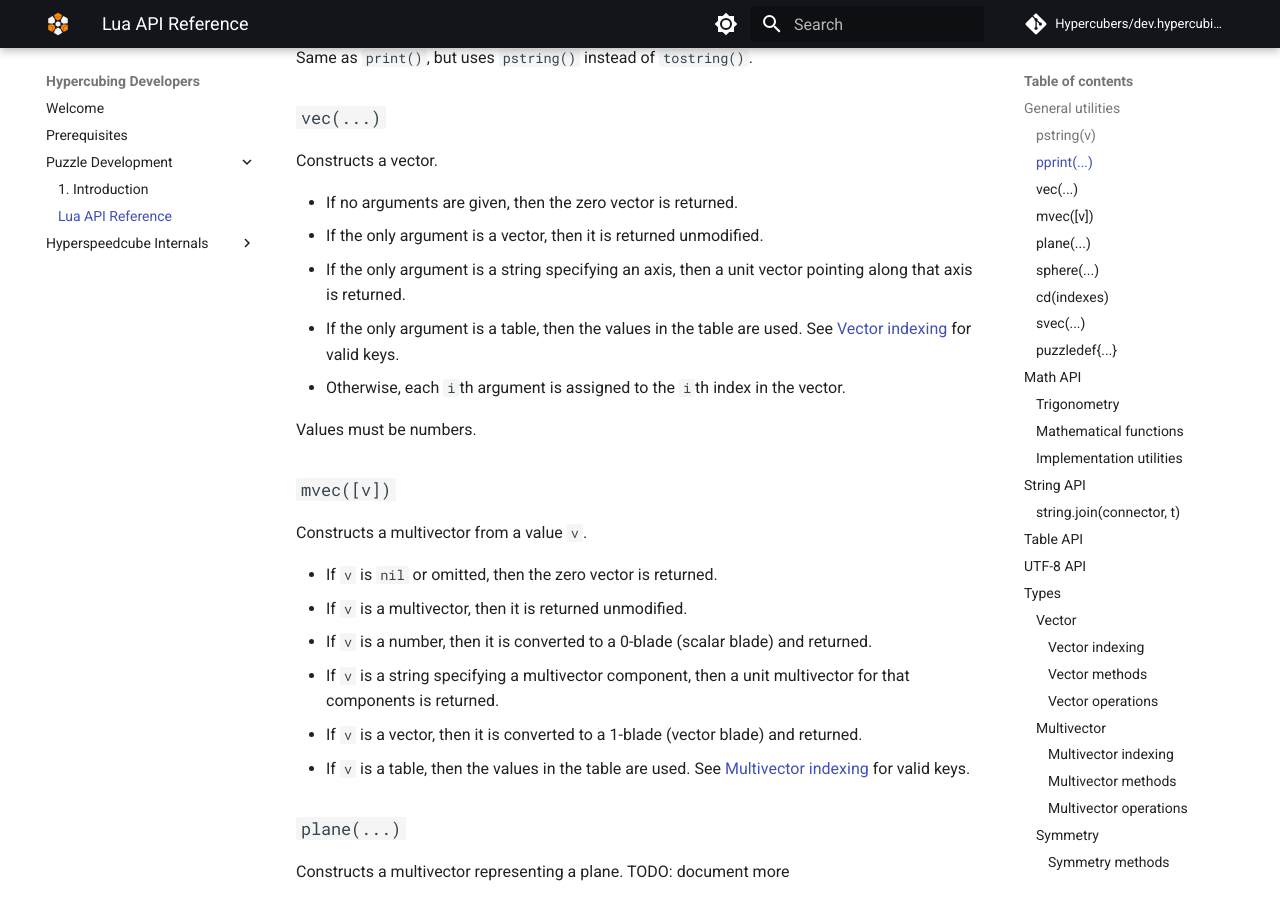
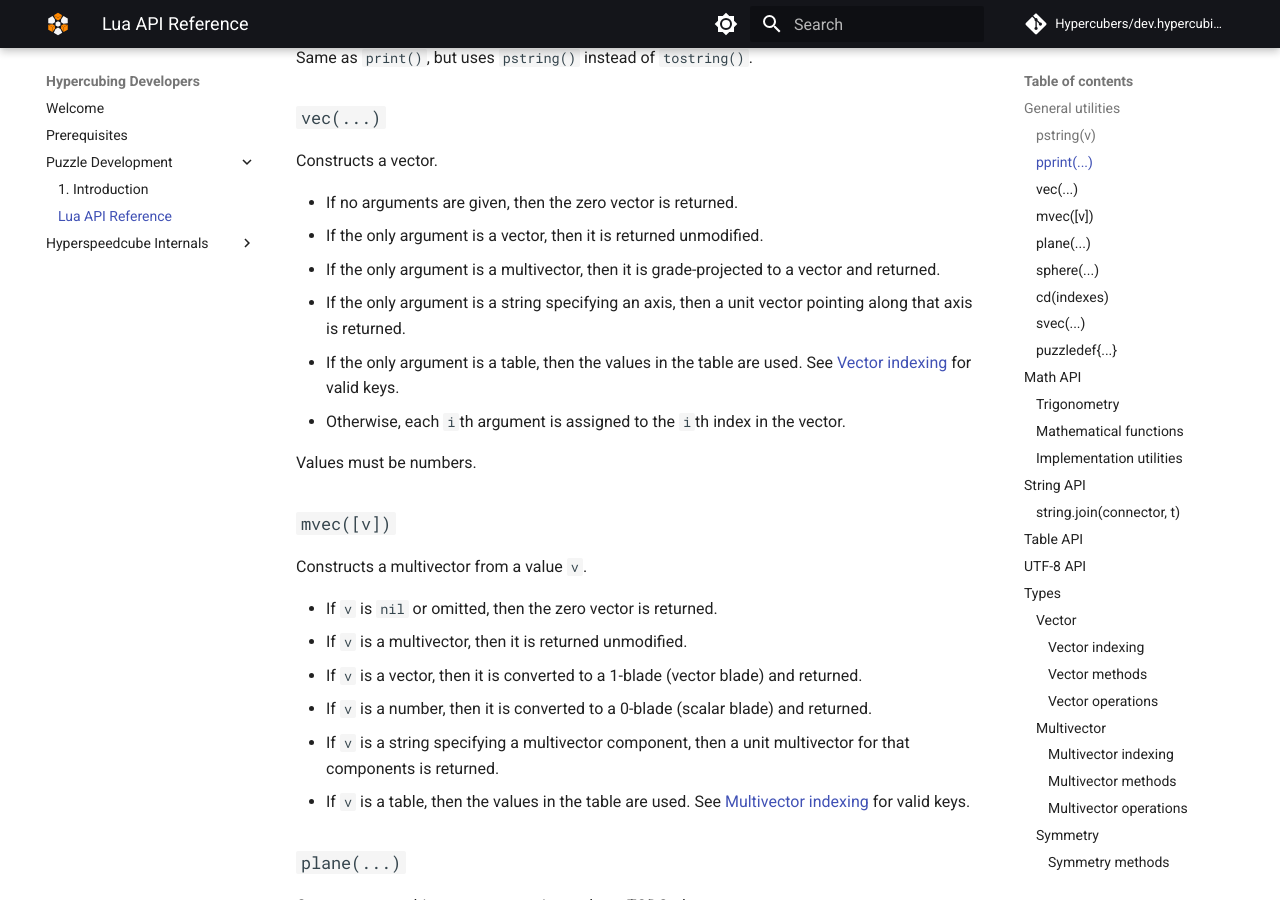
Before and after one commit to Hypercubers/dev.hypercubing.xyz, an MkDocs documentation site: the page built from docs/puzzle-dev/api.md, in a window 1280 px wide and 900 px high, scrolled down 1318 px. Built offline with MkDocs 1.6.1 and Material for MkDocs 9.7.7, drawn with Linux system fonts in a browser that asks for light colours; comment, search, counter and statistics services are not loaded.

Commit message:
Document `vec(multivector)`

```diff
--- a/docs/puzzle-dev/api.md
+++ b/docs/puzzle-dev/api.md
@@ -49,6 +49,7 @@ Constructs a vector.
 
 - If no arguments are given, then the zero vector is returned.
 - If the only argument is a vector, then it is returned unmodified.
+- If the only argument is a multivector, then it is grade-projected to a vector and returned.
 - If the only argument is a string specifying an axis, then a unit vector pointing along that axis is returned.
 - If the only argument is a table, then the values in the table are used. See [Vector indexing](#vector-indexing) for valid keys.
 - Otherwise, each `i`th argument is assigned to the `i`th index in the vector.
@@ -61,9 +62,9 @@ Constructs a multivector from a value `v`.
 
 - If `v` is `nil` or omitted, then the zero vector is returned.
 - If `v` is a multivector, then it is returned unmodified.
+- If `v` is a vector, then it is converted to a 1-blade (vector blade) and returned.
 - If `v` is a number, then it is converted to a 0-blade (scalar blade) and returned.
 - If `v` is a string specifying a multivector component, then a unit multivector for that components is returned.
-- If `v` is a vector, then it is converted to a 1-blade (vector blade) and returned.
 - If `v` is a table, then the values in the table are used. See [Multivector indexing](#multivector-indexing) for valid keys.
 
 ### `plane(...)`
```
